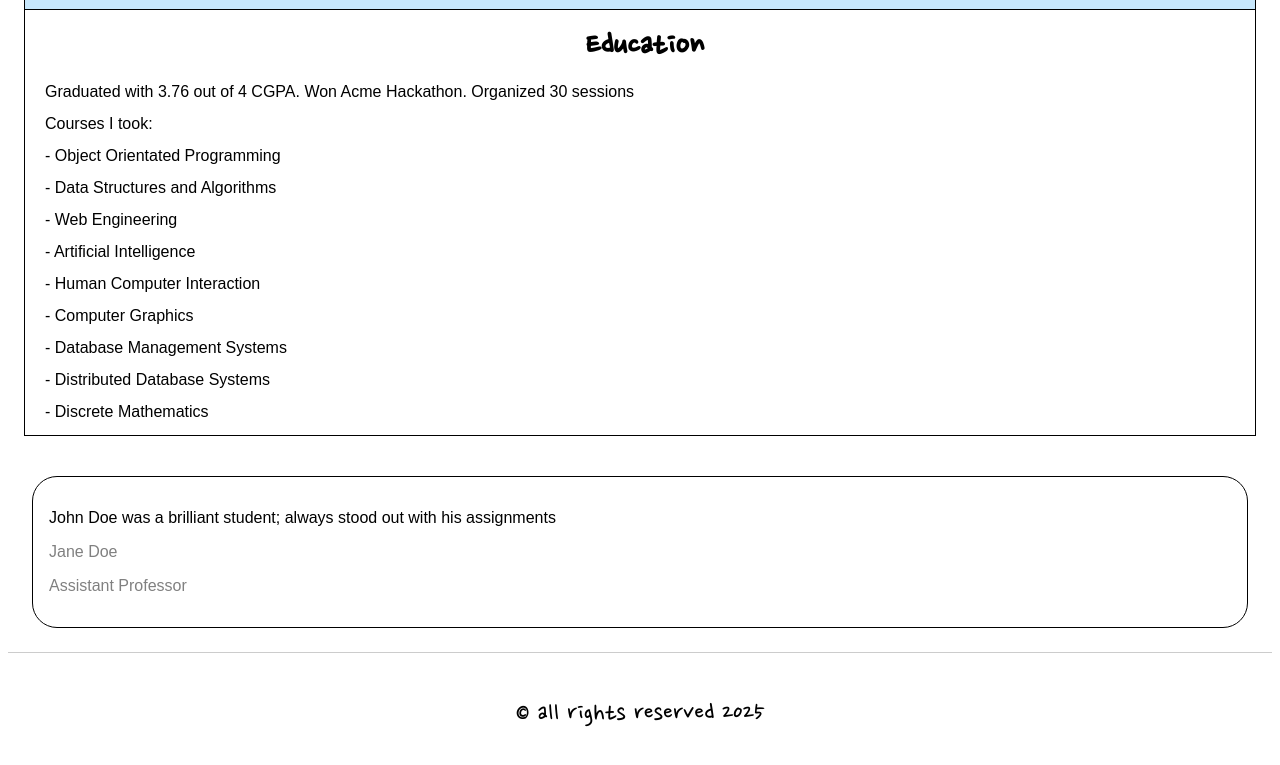
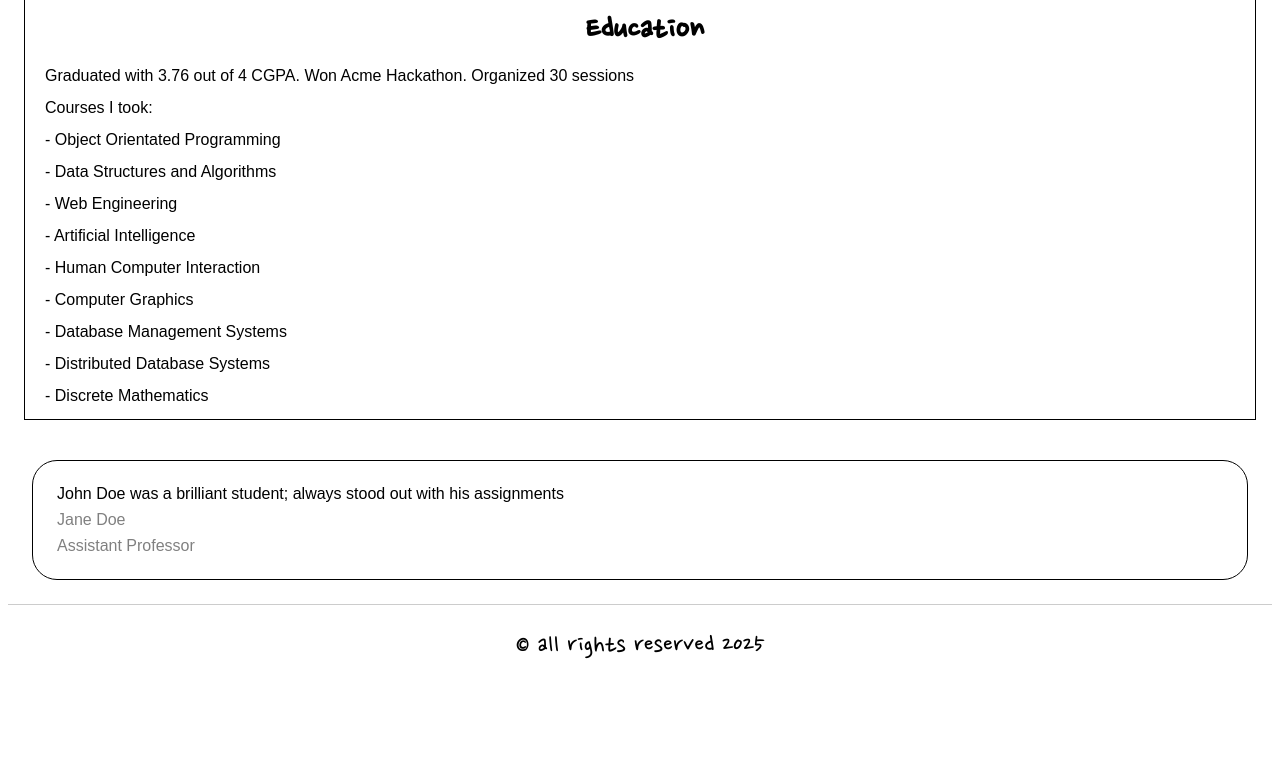
Before and after one commit to Hoangdqv/Hoangdqv.github.io, a plain HTML site: page index.html in a window 1280 px wide. Shown: the part 903-1668 px from the top of the page. After the commit the page ends 1599 px from the top, so only its background shows below. Drawn offline with Linux system fonts and the light colour scheme.

Commit message:
Update style.css
Spacing changes

```diff
--- a/style.css
+++ b/style.css
@@ -1,5 +1,4 @@
 body {
-    box-sizing: border-box;
     font-family: sans-serif;
 }
 header {
@@ -55,8 +54,8 @@
     text-align: center;
     margin: 8px 0px;
 }
-.main-title h1 {
-    margin: 8px 0px;
+.main-title h1, p {
+    margin: 8px 8px;
 }
 .main-title p {
     color: grey;
@@ -101,7 +100,8 @@
     padding: 16px;
 }
 .review {
-    flex: 1 1 30%;
+    flex: 0 1 28%;
+    justify-content: space-evenly;
     border-radius: 25px;
     margin: 8px;
     padding: 16px;
```
